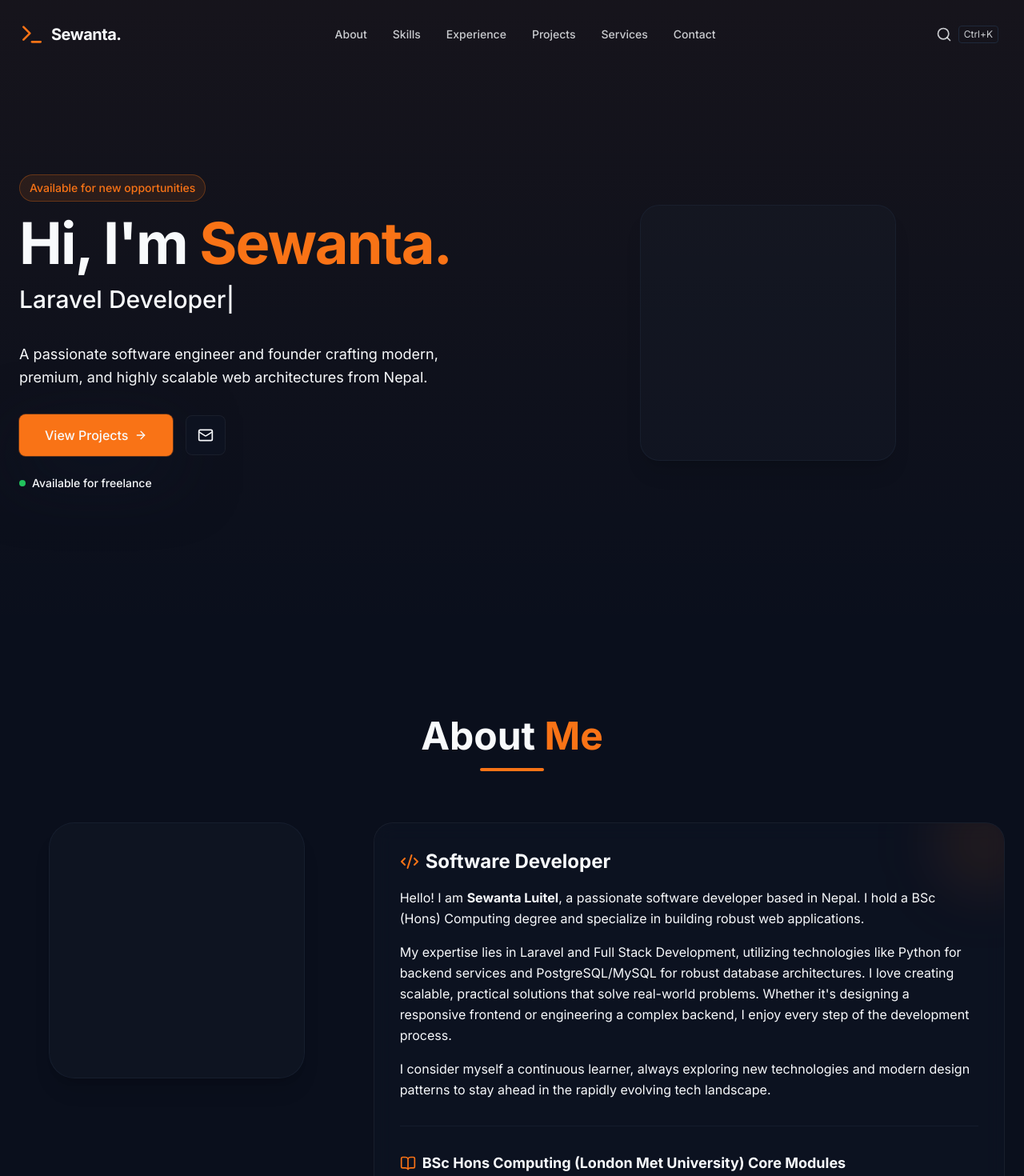
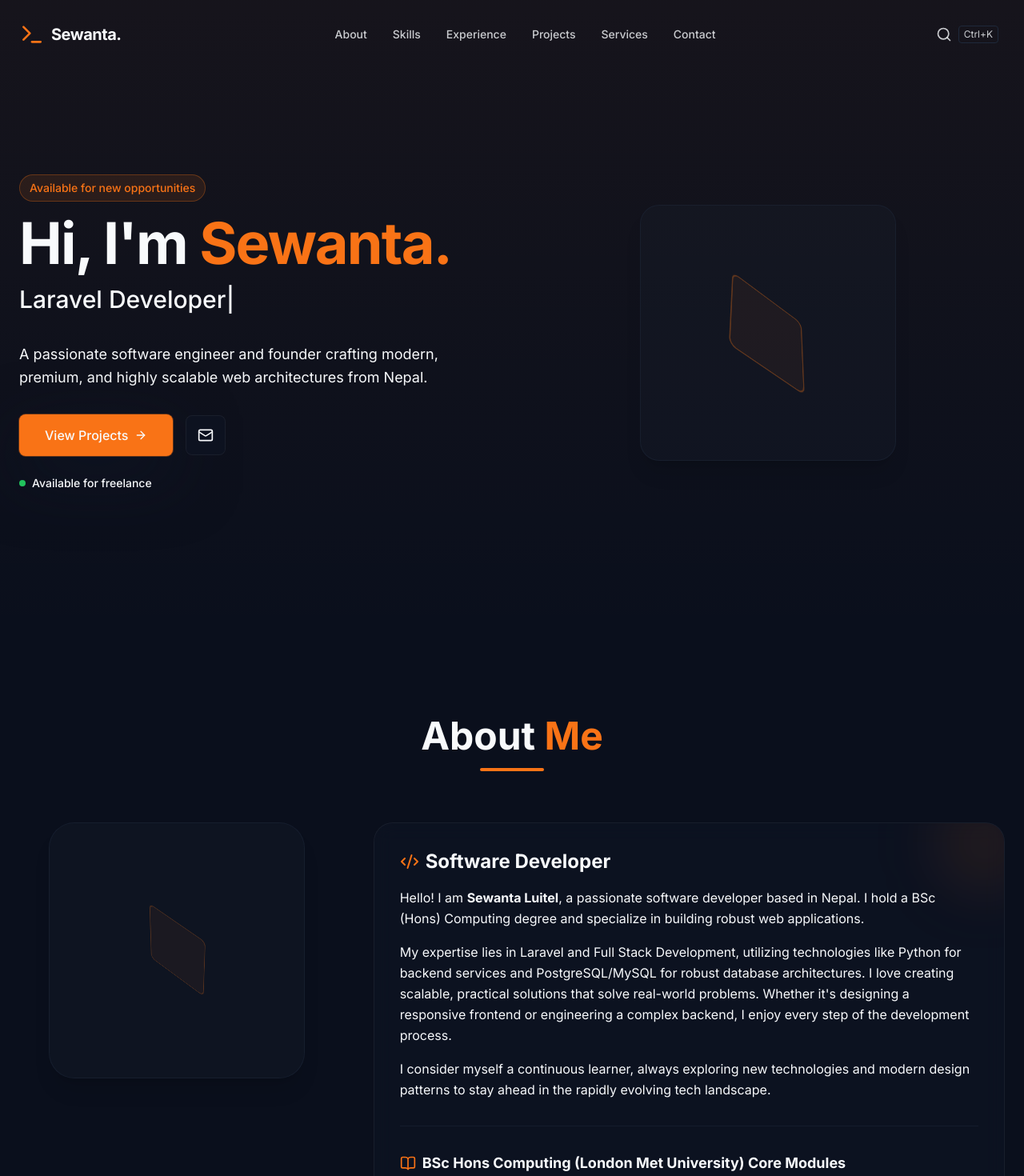
Before and after one commit to Sewanta07/creating-portfolio, a Next.js app: page / in a window 1280 px wide. Shown: the top 1470 px of the page at 80% size. Built offline with nearby package versions, Linux system fonts and the light colour scheme.

Commit message:
Add 3D animated cubes to empty image placeholders

```diff
--- a/src/components/sections/About.tsx
+++ b/src/components/sections/About.tsx
@@ -41,8 +41,23 @@
             className="w-full lg:w-1/3 flex justify-center"
           >
             <motion.div
-              className="relative w-64 h-64 md:w-80 md:h-80 rounded-[2rem] border border-border/50 shadow-xl overflow-hidden flex items-center justify-center bg-secondary/20 transition-all duration-500 hover:border-accent/50"
+              className="relative w-64 h-64 md:w-80 md:h-80 rounded-[2rem] border border-border/50 shadow-xl overflow-hidden flex items-center justify-center bg-secondary/20 transition-all duration-500 hover:border-accent/50" style={{ perspective: "1000px" }}
             >
+
+              {/* 3D Wireframe Cube Placeholder */}
+              <motion.div
+                className="absolute inset-0 flex items-center justify-center pointer-events-none opacity-50"
+                style={{ transformStyle: "preserve-3d" }}
+                animate={{ rotateX: [360, 0], rotateY: [360, 0] }}
+                transition={{ duration: 15, repeat: Infinity, ease: "linear" }}
+              >
+                <div className="w-24 h-24 border border-accent/40 rounded-lg absolute bg-accent/5" style={{ transform: "translateZ(48px)" }} />
+                <div className="w-24 h-24 border border-accent/40 rounded-lg absolute bg-accent/5" style={{ transform: "translateZ(-48px)" }} />
+                <div className="w-24 h-24 border border-accent/40 rounded-lg absolute bg-accent/5" style={{ transform: "rotateY(90deg) translateZ(48px)" }} />
+                <div className="w-24 h-24 border border-accent/40 rounded-lg absolute bg-accent/5" style={{ transform: "rotateY(90deg) translateZ(-48px)" }} />
+                <div className="w-24 h-24 border border-accent/40 rounded-lg absolute bg-accent/5" style={{ transform: "rotateX(90deg) translateZ(48px)" }} />
+                <div className="w-24 h-24 border border-accent/40 rounded-lg absolute bg-accent/5" style={{ transform: "rotateX(90deg) translateZ(-48px)" }} />
+              </motion.div>
 
               {/* Image component using the provided profile photo */}
               <Image
--- a/src/components/sections/Hero.tsx
+++ b/src/components/sections/Hero.tsx
@@ -158,7 +158,22 @@
               transition={{ duration: 0.8, delay: 0.2 }}
               className="relative w-64 h-64 md:w-80 md:h-80 group cursor-pointer"
             >
-              <div className="absolute inset-0 rounded-3xl border border-border/50 bg-secondary/20 shadow-xl overflow-hidden flex items-center justify-center z-10 transition-colors duration-500 hover:border-accent/50">
+              <div className="absolute inset-0 rounded-3xl border border-border/50 bg-secondary/20 shadow-xl overflow-hidden flex items-center justify-center z-10 transition-colors duration-500 hover:border-accent/50" style={{ perspective: "1000px" }}>
+
+                {/* 3D Wireframe Cube Placeholder */}
+                <motion.div
+                  className="absolute inset-0 flex items-center justify-center pointer-events-none opacity-50"
+                  style={{ transformStyle: "preserve-3d" }}
+                  animate={{ rotateX: [0, 360], rotateY: [0, 360] }}
+                  transition={{ duration: 15, repeat: Infinity, ease: "linear" }}
+                >
+                  <div className="w-32 h-32 border-2 border-accent/40 rounded-xl absolute bg-accent/5" style={{ transform: "translateZ(64px)" }} />
+                  <div className="w-32 h-32 border-2 border-accent/40 rounded-xl absolute bg-accent/5" style={{ transform: "translateZ(-64px)" }} />
+                  <div className="w-32 h-32 border-2 border-accent/40 rounded-xl absolute bg-accent/5" style={{ transform: "rotateY(90deg) translateZ(64px)" }} />
+                  <div className="w-32 h-32 border-2 border-accent/40 rounded-xl absolute bg-accent/5" style={{ transform: "rotateY(90deg) translateZ(-64px)" }} />
+                  <div className="w-32 h-32 border-2 border-accent/40 rounded-xl absolute bg-accent/5" style={{ transform: "rotateX(90deg) translateZ(64px)" }} />
+                  <div className="w-32 h-32 border-2 border-accent/40 rounded-xl absolute bg-accent/5" style={{ transform: "rotateX(90deg) translateZ(-64px)" }} />
+                </motion.div>
 
                 {/* Image component using the provided profile photo */}
                 <Image
```
